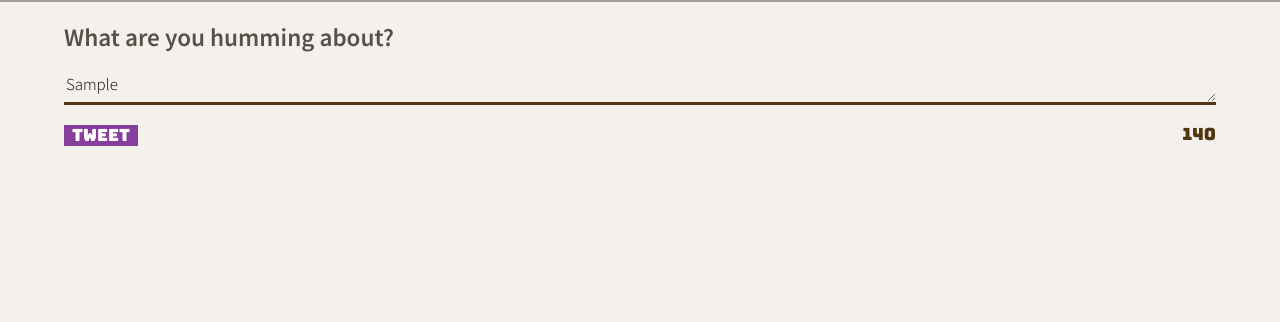
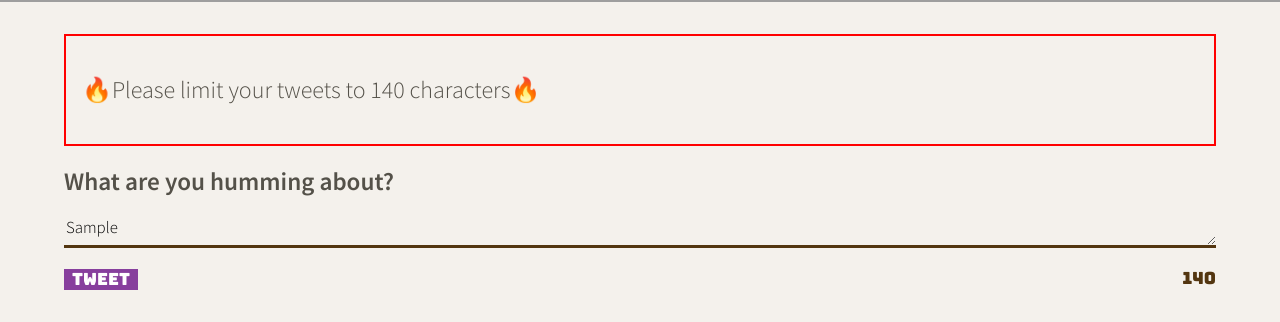
Before and after one commit to andres039/tweeter, a website: page public/index.html in a window 1280 px wide. Both pictures are taken after typing "Sample" into the empty fields and a click on the button "Tweet". Shown: the part 518-840 px from the top of the page. Before the commit the page ends 800 px from the top, so only its background shows below. Drawn offline with nearby package versions, Linux system fonts and the light colour scheme; no server answers; grey boxes are pictures that could not be loaded.

Commit message:
New tweets display in order and update without reloading the page, error messages in place

```diff
--- a/public/index.html
+++ b/public/index.html
@@ -36,7 +36,12 @@
     <link rel="stylesheet" href="/styles/tweets.css" />
     <!-- External JS -->
     <script src="https://ajax.googleapis.com/ajax/libs/jquery/3.4.1/jquery.min.js"></script>
-    <script src="https://cdnjs.cloudflare.com/ajax/libs/timeago.js/4.0.2/timeago.min.js" integrity="sha512-SVDh1zH5N9ChofSlNAK43lcNS7lWze6DTVx1JCXH1Tmno+0/1jMpdbR8YDgDUfcUrPp1xyE53G42GFrcM0CMVg==" crossorigin="anonymous" referrerpolicy="no-referrer"></script>
+    <script
+      src="https://cdnjs.cloudflare.com/ajax/libs/timeago.js/4.0.2/timeago.min.js"
+      integrity="sha512-SVDh1zH5N9ChofSlNAK43lcNS7lWze6DTVx1JCXH1Tmno+0/1jMpdbR8YDgDUfcUrPp1xyE53G42GFrcM0CMVg=="
+      crossorigin="anonymous"
+      referrerpolicy="no-referrer"
+    ></script>
     <!-- App JS -->
     <script type="text/javascript" src="/scripts/client.js"></script>
     <script src="/scripts/composer-char-counter.js"></script>
@@ -63,7 +68,11 @@
     </header>
 
     <!-- Page-specific (main) content here -->
-    <main class="container">
+    <main class="container-main">
+      <p id="empty" class="error">🔥Please enter some tweets🔥</p>
+      <div id="long-error" class="error">
+        <p>🔥Please limit your tweets to 140 characters🔥</p>
+      </div>
 
       <section class="new-tweet">
         <h2>What are you humming about?</h2>
@@ -76,9 +85,7 @@
           </div>
         </form>
       </section>
-
-
-
     </main>
+    <main class="container"></main>
   </body>
 </html>
--- a/public/scripts/client.js
+++ b/public/scripts/client.js
@@ -3,39 +3,14 @@
  * jQuery is already loaded
  * Reminder: Use (and do all your DOM work in) jQuery's document ready function
  */
-// const data = [
-//   {
-//     user: {
-//       name: "Newton",
-//       avatars: "https://i.imgur.com/73hZDYK.png",
-//       handle: "@SirIsaac",
-//     },
-//     content: {
-//       text: "If I have seen further it is by standing on the shoulders of giants",
-//     },
-//     created_at: 1461116232227,
-//   },
-//   {
-//     user: {
-//       name: "Descartes",
-//       avatars: "https://i.imgur.com/nlhLi3I.png",
-//       handle: "@rd",
-//     },
-//     content: {
-//       text: "Je pense , donc je suis",
-//     },
-//     created_at: 1461113959088,
-//   },
-// ];
-
-
 
 $(document).ready(function () {
 
   const createTweetElement = function (tweet) {
-    //article has to be the outside type
+
     let $tweet = `
     <section class='tweet'>
+
   <article>
     <header>
       <div class='avatar'>
@@ -60,16 +35,18 @@ $(document).ready(function () {
           </div>
           </footer>
         </article>
-        </section>
-      `;
+        </section>`
+      ;
     return $tweet;
   };
 
   const renderTweets = function (arr) {
     const $container = $(".container");
     $.each(arr, (key) => {
-      $container.append(createTweetElement(arr[key]));
-    });
+      $container.prepend(createTweetElement(arr[key]));
+    })
+
+    console.log('this is the container:', $container)
     return $container;
   };
 
@@ -77,16 +54,27 @@ $(document).ready(function () {
   //Submit form
 
   $( ".textarea" ).submit(function( event ) {
+    $('#empty').slideUp();
+    $('#long-error').slideUp();
+    event.preventDefault();
+    //form validation checks
+    const newTweetData = event.target[0].value
+    if (!newTweetData) {
+      return $('#empty').slideDown()
+    }
 
-
-    event.preventDefault();
-    console.log('serialzied:', $( this ).serialize() );
+    if (newTweetData.length > 2) {
+      return $('#long-error').slideDown()
+    }
 
     $.ajax({
       method: "POST",
       url: "http://localhost:8080/tweets",
       data: $( this ).serialize()
-    })
+    }).then( function () {
+      loadTweets()
+    }
+    )
   });
 
   //fetching tweets from /tweets page
@@ -97,7 +85,7 @@ $(document).ready(function () {
       url: 'http://localhost:8080/tweets',
     })
     .then(function (tweet) {
-      renderTweets(tweet);
+      renderTweets(tweet)
   });
   }
   loadTweets()
--- a/public/styles/new-tweet.css
+++ b/public/styles/new-tweet.css
@@ -36,3 +36,11 @@ button:hover {
 .warning {
   color: red;
 }
+.error {
+  display: none;
+  margin: auto;
+  margin-top: 2rem;
+  padding: 1rem;
+  border:red solid 2px;
+  min-height: 4rem;
+}
--- a/server/data-files/initial-tweets.json
+++ b/server/data-files/initial-tweets.json
@@ -8,7 +8,7 @@
     "content": {
       "text": "If I have seen further it is by standing on the shoulders of giants"
     },
-    "created_at": 1636990277820
+    "created_at": 1637070053520
   },
   {
     "user": {
@@ -19,6 +19,6 @@
     "content": {
       "text": "Je pense , donc je suis"
     },
-    "created_at": 1637076677820
+    "created_at": 1637156453520
   }
 ]
```
